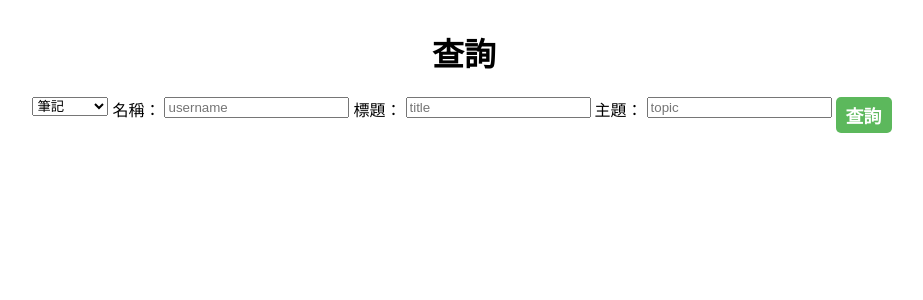
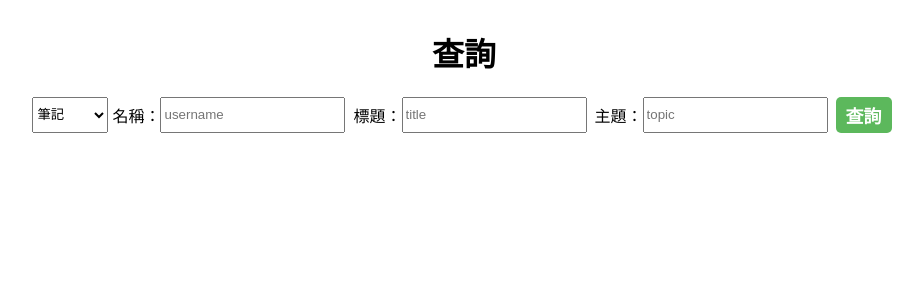
Before and after one commit to DHugo324/database_final, a PHP site: page /query/index.php in a window 1280 px wide. Shown: the top 300 px of the page, without its empty margins (176-1099 px from the left). Run offline with PHP 8.4, Linux system fonts and the light colour scheme.

Commit message:
UI update

```diff
--- a/account/login.php
+++ b/account/login.php
@@ -19,9 +19,11 @@ if ($stmt->rowCount() == 1) {
         header("location: ../index.php");
     } else {
         function_alert("帳號或密碼錯誤");
+        exit;
     }
 } else {
     function_alert("無此帳號");
+    exit;
 }
 
 function function_alert($message)
--- a/query/index.php
+++ b/query/index.php
@@ -19,6 +19,11 @@
             background-color: #449d44;
         }
 
+        .input {
+            display: flex;
+            align-items: center;
+        }
+
         .queryForm {
             display: flex;
         }
@@ -33,6 +38,10 @@
             .queryForm {
                 flex-direction: column;
             }
+
+            .input {
+                min-height: 30px;
+            }
         }
     </style>
 </head>
@@ -41,23 +50,25 @@
     <main style="width:100%; height: 100%; display: flex; flex-direction: column; align-items: center;">
         <h1>查詢</h1>
         <form class="queryForm" method="post" action="query.php" target="queryiframe">
-            <div>
+            <div class="input">
                 <span style="float: right; width: 100%;">
-                    <select name="type" style="width: 100%;">
+                    <select name="type" style="width: 100%; height: 100%;">
                         <option value="note">筆記</option>
                         <option value="code_practice">程式練習</option>
                     </select>
                 </span>
             </div>
-            <div>&nbsp;<span>名稱：</span><span style="float: right;"><input type="text" name="username"
-                        placeholder="username"></span>&nbsp;
+            <div class="input">&nbsp;<span>名稱：</span><span style="float: right;"><input type="text" name="username"
+                        placeholder="username" style="width: 100%; height: 100%;"></span>&nbsp;
             </div>
-            <div>&nbsp;<span>標題：</span><span style="float: right;"><input type="text" name="title"
-                        placeholder="title"></span>&nbsp;</div>
-            <div>&nbsp;<span>主題：</span><span style="float: right;"><input type="text" name="topic"
-                        placeholder="topic"></span>&nbsp;
+            <div class="input">&nbsp;<span>標題：</span><span style="float: right;"><input type="text" name="title"
+                        placeholder="title" style="width: 100%; height: 100%;"></span>&nbsp;
             </div>
-            <div>&nbsp;<input type="submit" value="查詢" name="submit">&nbsp;</div>
+            <div class="input">&nbsp;<span>主題：</span><span style="float: right;"><input type="text" name="topic"
+                        placeholder="topic" style="width: 100%; height: 100%;"></span>&nbsp;
+            </div>
+            <div style="text-align: center;">&nbsp;<input type="submit" value="查詢" name="submit">&nbsp;
+            </div>
         </form>
         <div class="queryiframe" style="width: 100%; height: 100%;">
             <iframe name="queryiframe" frameborder="0" scrolling="yes" src=""
```
Also changed, not shown: account/register.php (+11 -6 lines).
